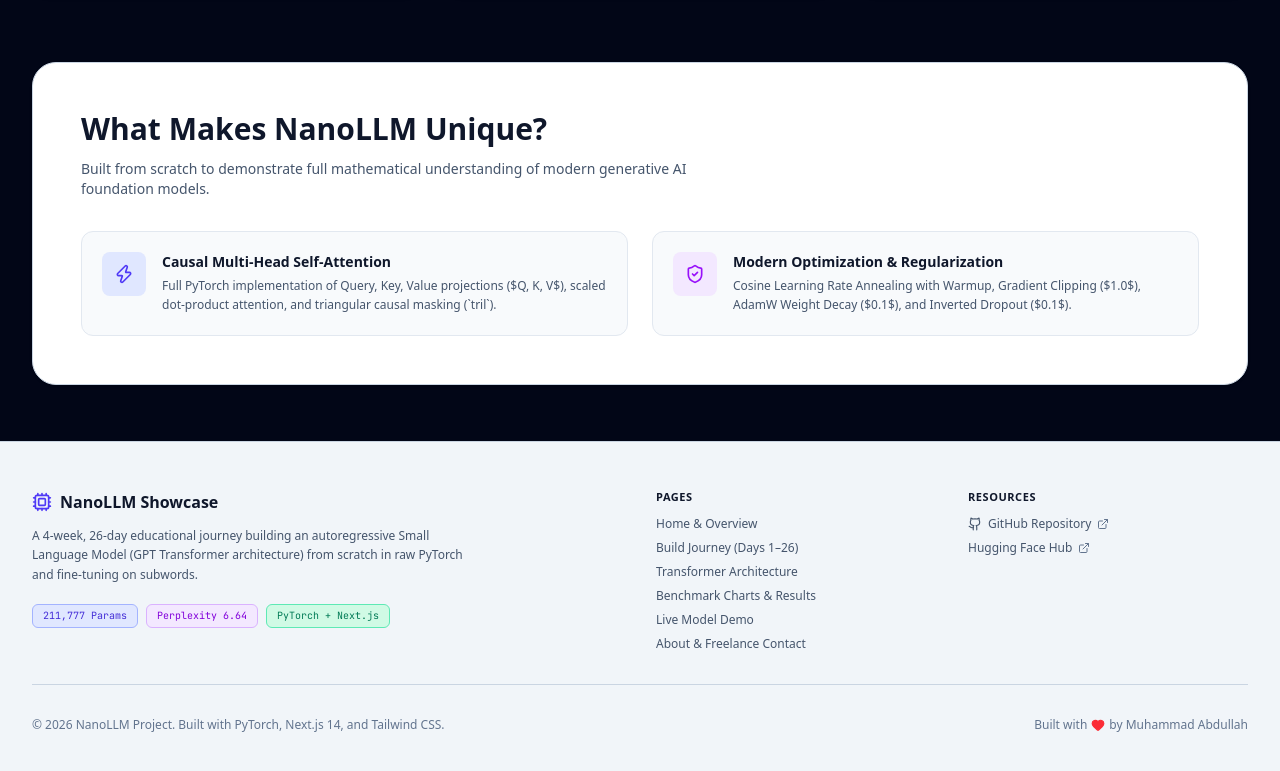
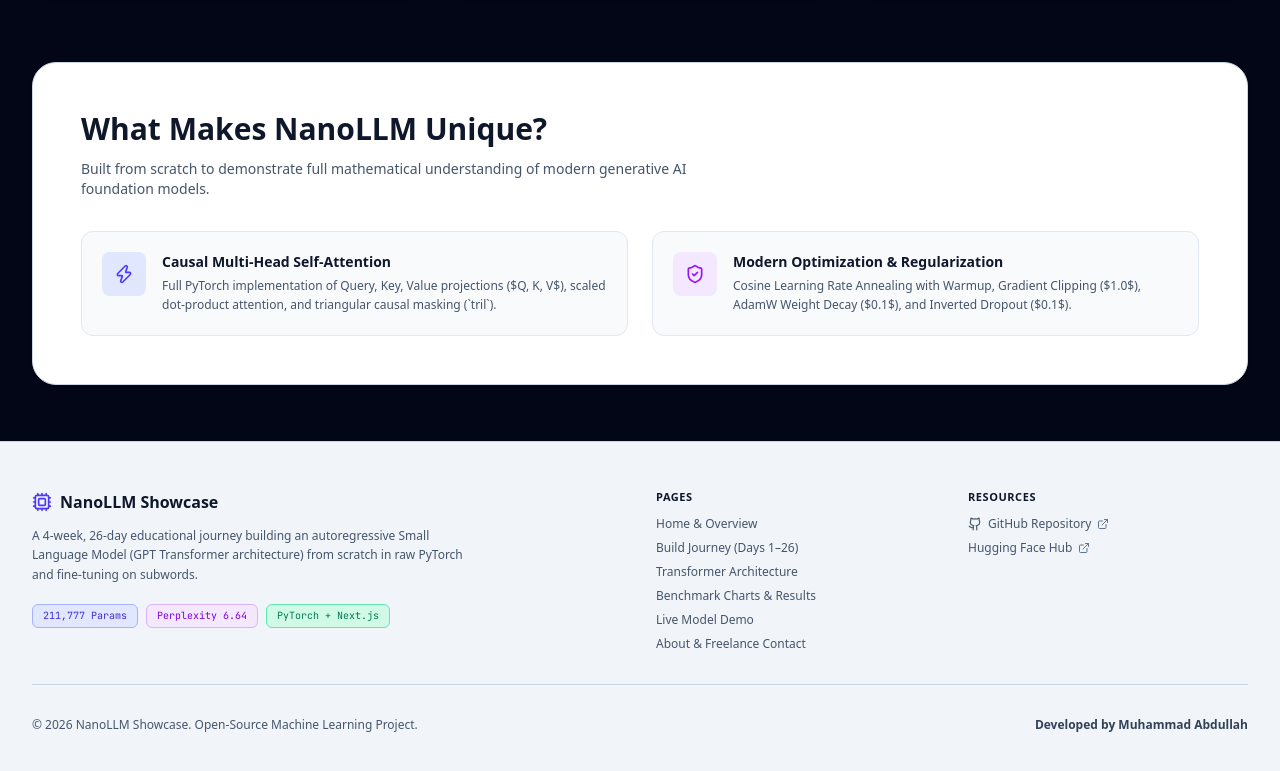
Before and after one commit to MuhammadAbdullah12-ux/NanoLLM, a Next.js app in the folder frontend/: page / in a window 1280 px wide. Shown: the part 799-1570 px from the top of the page. Built offline with nearby package versions, Linux system fonts and the light colour scheme.

Commit message:
Updated footer tagline to clean professional developer line

```diff
--- a/frontend/components/Footer.tsx
+++ b/frontend/components/Footer.tsx
@@ -83,10 +83,10 @@ export default function Footer() {
 
         </div>
 
-        <div className="pt-8 border-t border-slate-300 dark:border-slate-900 flex flex-col sm:flex-row items-center justify-between gap-4 text-slate-500">
-          <p>© 2026 NanoLLM Project. Built with PyTorch, Next.js 14, and Tailwind CSS.</p>
-          <p className="flex items-center gap-1">
-            Built with <Heart className="w-3.5 h-3.5 text-red-500 fill-red-500" /> by Muhammad Abdullah
+        <div className="pt-8 border-t border-slate-300 dark:border-slate-800 flex flex-col sm:flex-row items-center justify-between gap-4 text-slate-600 dark:text-slate-400 font-medium text-xs">
+          <p>© 2026 NanoLLM Showcase. Open-Source Machine Learning Project.</p>
+          <p className="text-slate-700 dark:text-slate-300 font-semibold">
+            Developed by Muhammad Abdullah
           </p>
         </div>
       </div>
```
